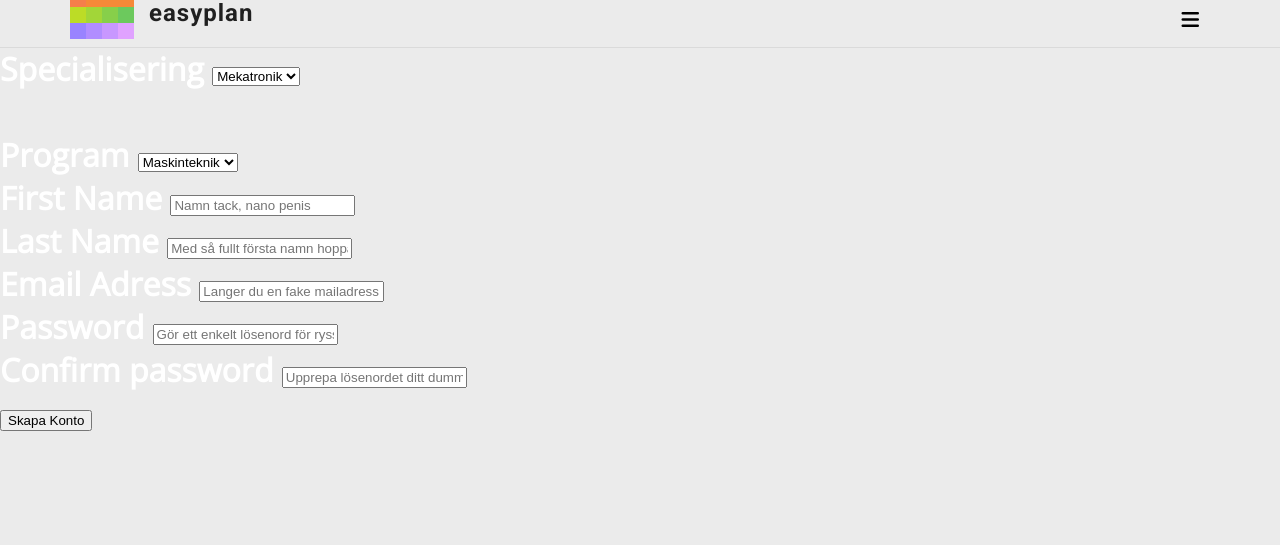
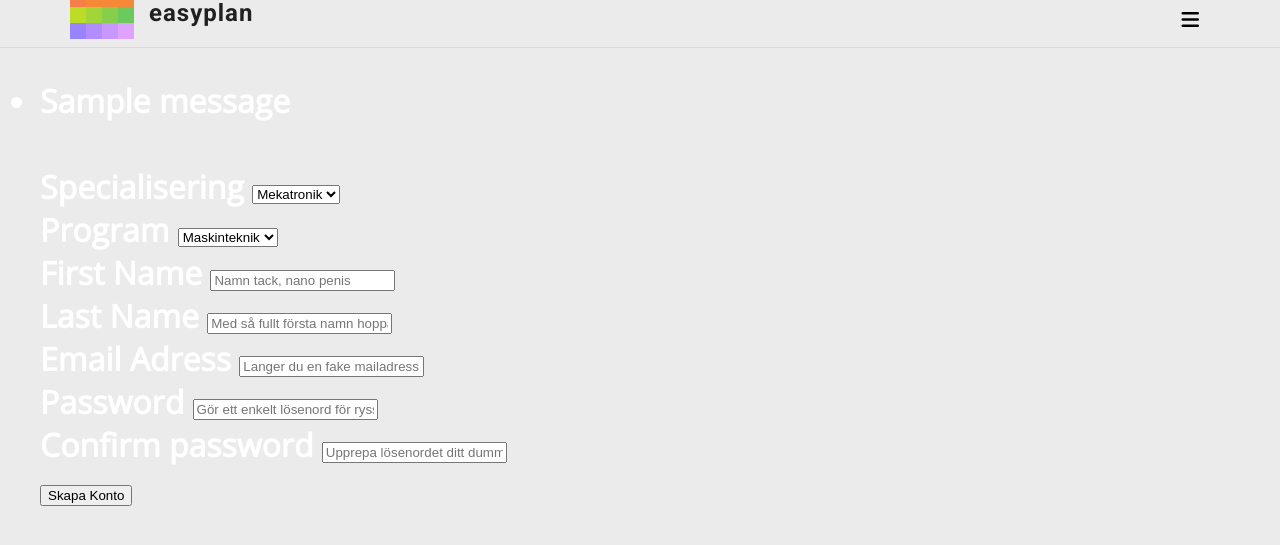
Before and after one commit to FilipBirkfeldt/easyplan, a Flask app: page /register in a window 1280 px wide. Shown: the part 17-562 px from the top of the page. Run offline with Flask 2, Linux system fonts and the light colour scheme; one stand-in notice (Sample message) is shown; some libraries are stand-ins or nearby versions.

Commit message:
Fixed some error messages, cleaned up a bit in the code

```diff
--- a/flaskr/forms.py
+++ b/flaskr/forms.py
@@ -20,9 +20,9 @@ class Registrator(FlaskForm):
 
     firstName = StringField(label = 'First Name', validators = [DataRequired(), Length(min = 2, max = 20)])
     lastName = StringField(label = 'Last Name', validators = [DataRequired(), Length(min = 2, max = 20)])
-    email_address = StringField(label = 'Email Adress', validators = [Email(), DataRequired() ])
-    password = PasswordField(label = 'Password', validators = [Length(min = 3, max = 15)])
-    passwordConfirmation = PasswordField(label = 'Confirm password', validators = [EqualTo('password')])
+    email_address = StringField(label = 'Email Adress', validators = [Email(message = 'Please enter a valid email address'), DataRequired() ])
+    password = PasswordField(label = 'Password', validators = [Length(min = 3, max = 15, message = 'Password must be between %(min)d and %(max)d characters')])
+    passwordConfirmation = PasswordField(label = 'Confirm password', validators = [EqualTo('password', message = 'Password does not match, make sure password is case-sensitive')])
     program = SelectField(label = 'Program', choices = programChoices, validators = [DataRequired()])
     specialisering = SelectField(label = 'Specialisering',  choices = specChoices, validators = [DataRequired()])
     submit = SubmitField(label = 'Skapa Konto')
--- a/flaskr/routes.py
+++ b/flaskr/routes.py
@@ -30,15 +30,14 @@ def ans():
 @app.route("/register", methods = ["POST", "GET"])
 def registration_page():
     loginForm = Registrator()
-    test = []
     if loginForm.validate_on_submit():
         test = 'Submit funka'
-        redirect(url_for('about_page'))
     if loginForm.errors != {}:
-        test = loginForm.errors.values()
-        redirect(url_for("index"))
+        for err_msg in loginForm.errors.values():
+            flash(f'There was an error with creating a user {err_msg}', category = 'danger')
+            #return redirect(url_for('registration_page'))
 
-    return render_template('register.html', form = loginForm, test = test)
+    return render_template('register.html', form = loginForm)
 
 
 if __name__ == "__main__":
--- a/flaskr/templates/register.html
+++ b/flaskr/templates/register.html
@@ -10,10 +10,19 @@ easyplan - stop struggle | Register
     <form method = "POST", class = "form-register" style="color:white">
         {{ form.hidden_tag() }}
     <h1>
+
+        <br>
+        {% with messages = get_flashed_messages() %}
+        {% if messages %}
+            <ul class=flashes>
+            {% for message in messages %}
+                <li>{{ message }}</li>
+            {% endfor %}
+        {% endif %}
+    {% endwith %}
         <br>
         {{ form.specialisering.label() }}
         {{ form.specialisering(class = "field") }}
-        <br>
         <br>
         {{ form.program.label() }}
         {{ form.program(class = "field") }}
```
